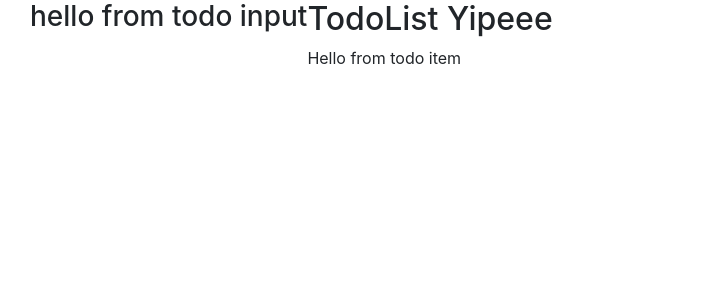
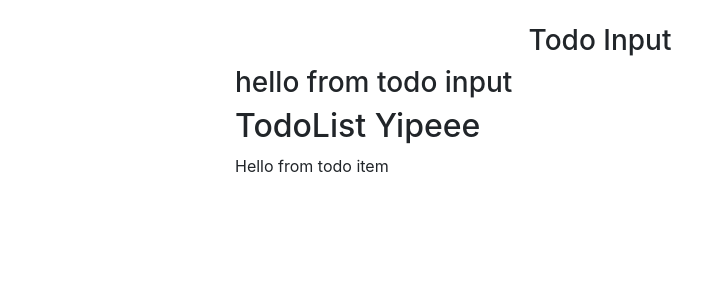
Before and after one commit to northantsvintage/another-todo-list, a React (Create React App) app: page / in a window 1280 px wide. Shown: the top 300 px of the page, without its empty margins (40-742 px from the left). Built offline with nearby package versions, Linux system fonts and the light colour scheme.

Commit message:
app component structure and methods

```diff
--- a/src/App.js
+++ b/src/App.js
@@ -1,21 +1,75 @@
-import React from "react";
+import React, { Component } from "react";
 import "@fortawesome/fontawesome-free/css/all.min.css";
 import { v4 as uuidv4 } from "uuid";
 import "bootstrap/dist/css/bootstrap.min.css";
 import TodoInput from "./components/TodoInput";
 import TodoList from "./components/TodoList";
 
-function App() {
-  return (
-    <div>
+class App extends Component {
+  state = {
+    items: [
+      {
+        id: 1,
+        title: "wake up",
+      },
+      {
+        id: 2,
+        title: "wash dishes",
+      },
+      {
+        id: 3,
+        title: "learn",
+      },
+    ],
+    id: uuidv4(),
+    item: "",
+    editItem: false,
+  };
+
+  handleChange = (e) => {
+    console.log("handle change");
+  };
+
+  handleSubmit = (e) => {
+    console.log("handle submit");
+  };
+
+  clearList = () => {
+    console.log("clear list");
+  };
+
+  handleEdit = (id) => {
+    console.log(`handle edit ${id}`);
+  };
+
+  handleDelete = (id) => {
+    console.log(`handle delete ${id}`);
+  };
+
+  render() {
+    console.log(this.state);
+    return (
       <div className="container">
         <div className="row">
-          <TodoInput />
-          <TodoList />
+          <div className="col-10 mx-auto col-md-8 mt-4">
+            <h3 className="text-capitalize text-center">Todo Input</h3>
+            <TodoInput
+              item={this.state.item}
+              handleChange={this.handleChange}
+              handleSubmit={this.handleSubmit}
+              editItem={this.editItem}
+            />
+            <TodoList
+              items={this.state.items}
+              clearList={this.clearList}
+              handleDelete={this.handleDelete}
+              handleEdit={this.handleEdit}
+            />
+          </div>
         </div>
       </div>
-    </div>
-  );
+    );
+  }
 }
 
 export default App;
```
